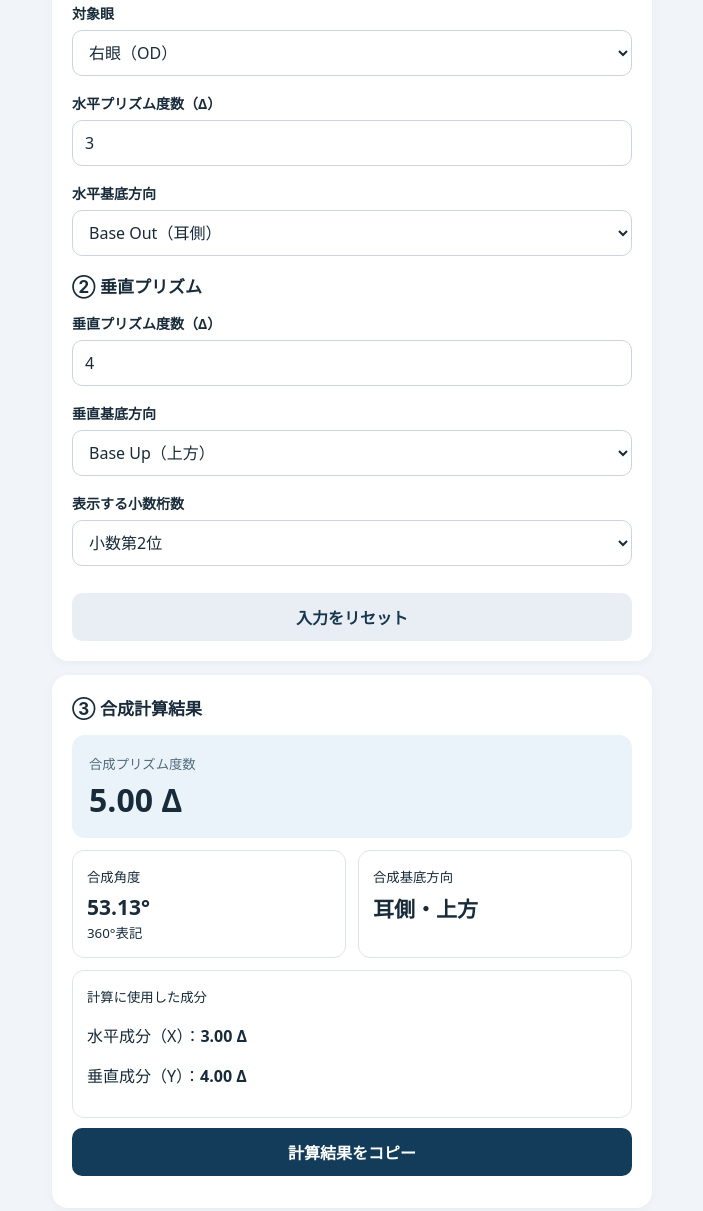
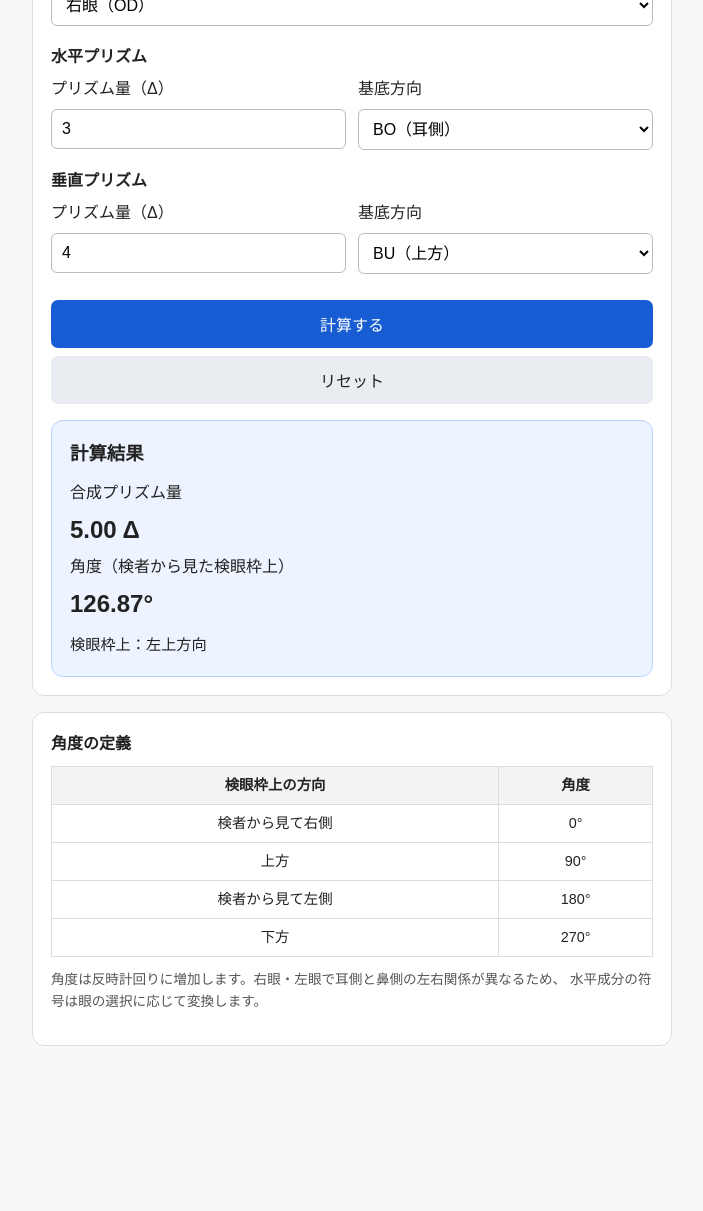
Before and after one commit to tomos1113-ops/prism-calculator, a plain HTML site: page index.html in a window 1280 px wide. Shown: the part 199-1410 px from the top of the page, without its empty margins (288-991 px from the left). After the commit the page ends 1281 px from the top, so only its background shows below. Drawn offline with Linux system fonts and the light colour scheme.

Commit message:
index.html

```diff
--- a/index.html
+++ b/index.html
@@ -1,120 +1,159 @@
 
-<!doctype html>
+<!DOCTYPE html>
 <html lang="ja">
 <head>
-<meta charset="utf-8">
-<meta name="viewport" content="width=device-width, initial-scale=1">
-<meta name="theme-color" content="#123c5a">
+  <meta charset="UTF-8">
+  <meta name="viewport" content="width=device-width, initial-scale=1.0">
   <title>プリズム合成計算</title>
+  <style>
+    * {
+      box-sizing: border-box;
+    }
 
-<style>
-:root {
-  font-family: system-ui, -apple-system, sans-serif;
-  color: #182b3a;
-  background: #f1f5f9;
+    body {
+      font-family: sans-serif;
+      max-width: 680px;
+      margin: 0 auto;
+      padding: 20px;
+      line-height: 1.6;
+      color: #222;
+      background: #f7f8fa;
     }
-* { box-sizing: border-box; }
-body { margin: 0; padding: 20px 14px 36px; }
-main { max-width: 600px; margin: auto; }
 
-header {
-  background: #123c5a;
-  color: white;
-  border-radius: 18px;
-  padding: 22px;
+    h1 {
+      font-size: 1.5rem;
+      margin-bottom: 8px;
+    }
+
+    .description {
+      color: #555;
+      font-size: 0.9rem;
+      margin-bottom: 20px;
+    }
+
+    .panel {
+      background: white;
+      border: 1px solid #ddd;
+      border-radius: 12px;
+      padding: 18px;
       margin-bottom: 16px;
     }
-h1 { font-size: 24px; margin: 0 0 7px; }
-header p { margin: 0; color: #dceaf5; font-size: 14px; }
 
-.card {
+    .field {
+      margin-bottom: 18px;
+    }
+
+    .field:last-child {
+      margin-bottom: 0;
+    }
+
+    label {
+      display: block;
+      font-weight: bold;
+      margin-bottom: 7px;
+    }
+
+    select,
+    input {
+      width: 100%;
+      font-size: 1rem;
+      padding: 10px;
+      border: 1px solid #bbb;
+      border-radius: 6px;
       background: white;
-  border-radius: 16px;
-  padding: 20px;
-  margin-bottom: 14px;
-  box-shadow: 0 2px 8px #16324f0d;
     }
-h2 { font-size: 17px; margin: 0 0 15px; }
-label { display: block; font-size: 14px; font-weight: 650; }
 
-input, select, button {
-  width: 100%;
-  font: inherit;
-  border-radius: 10px;
-  min-height: 46px;
-}
-input, select {
-  border: 1px solid #cbd5e1;
-  background: white;
-  padding: 10px 12px;
-  margin-top: 7px;
-  color: #182b3a;
-}
-input:focus, select:focus {
-  outline: 2px solid #93c5fd;
-  border-color: #2563eb;
-}
-.field { margin-bottom: 17px; }
-.unit { font-size: 13px; color: #64748b; }
-
-.result {
-  background: #eaf3fa;
-  border-radius: 13px;
-  padding: 17px;
-  margin-bottom: 12px;
-}
-.result small { color: #526b7d; }
-.big { font-size: 32px; font-weight: 750; margin-top: 4px; }
-
-.two {
+    .input-row {
       display: grid;
       grid-template-columns: 1fr 1fr;
       gap: 12px;
     }
-.tile {
-  border: 1px solid #dce5ed;
+
+    button {
+      width: 100%;
+      padding: 12px;
+      font-size: 1rem;
+      border: 0;
+      border-radius: 7px;
+      cursor: pointer;
+      margin-top: 8px;
+    }
+
+    .calculate {
+      background: #175cd3;
+      color: white;
+    }
+
+    .reset {
+      background: #e9edf2;
+      color: #222;
+    }
+
+    .result {
+      background: #edf4ff;
+      border: 1px solid #b7d0ff;
       border-radius: 12px;
-  padding: 14px;
-  min-width: 0;
+      padding: 18px;
+      margin-top: 16px;
     }
-.tile .value {
-  font-size: 21px;
-  font-weight: 750;
-  margin-top: 6px;
-  overflow-wrap: anywhere;
+
+    .result h2 {
+      font-size: 1.15rem;
+      margin: 0 0 12px;
     }
-button {
-  border: 0;
-  padding: 12px;
-  font-weight: 700;
-  cursor: pointer;
+
+    .result-value {
+      font-size: 1.5rem;
+      font-weight: bold;
+      margin: 5px 0;
+    }
+
+    .result-detail {
+      font-size: 0.95rem;
       margin-top: 10px;
     }
-.primary { background: #123c5a; color: white; }
-.secondary { background: #e8eef4; color: #18374e; }
-.note { color: #64748b; font-size: 12px; line-height: 1.7; }
-footer { font-size: 12px; color: #64748b; line-height: 1.7; padding: 8px 2px; }
 
-@media (max-width: 360px) {
-  .two { grid-template-columns: 1fr; }
-  .big { font-size: 28px; }
+    .error {
+      color: #b42318;
+      font-weight: bold;
+      margin-top: 10px;
+    }
+
+    .note {
+      color: #555;
+      font-size: 0.85rem;
+      margin-top: 12px;
+    }
+
+    .direction-table {
+      width: 100%;
+      border-collapse: collapse;
+      font-size: 0.9rem;
+      margin-top: 10px;
+    }
+
+    .direction-table th,
+    .direction-table td {
+      padding: 7px;
+      border: 1px solid #ddd;
+      text-align: center;
+    }
+
+    .direction-table th {
+      background: #f1f3f5;
     }
   </style>
 </head>
 
 <body>
-<main>
+  <h1>プリズム合成計算</h1>
+  <p class="description">
+    水平・垂直プリズムから、合成プリズム量と検眼枠上の角度を計算します。
+  </p>
 
-<header>
-  <h1>プリズム合成計算</h1>
-  <p>左右眼の基底方向を考慮した合成プリズム計算</p>
-</header>
-
-<section class="card">
-  <h2>① 対象眼・水平プリズム</h2>
-
+  <div class="panel">
     <div class="field">
-    <label for="eye">対象眼</label>
+      <label for="eye">眼の選択</label>
       <select id="eye">
         <option value="OD">右眼（OD）</option>
         <option value="OS">左眼（OS）</option>
@@ -122,272 +161,195 @@ footer { font-size: 12px; color: #64748b; line-height: 1.7; padding: 8px 2px; }
     </div>
 
     <div class="field">
-    <label for="horizontal">水平プリズム度数（Δ）</label>
-    <input id="horizontal" type="number" min="0" step="any" value="3">
+      <label>水平プリズム</label>
+      <div class="input-row">
+        <div>
+          <label for="horizontal" style="font-weight:normal">プリズム量（Δ）</label>
+          <input id="horizontal" type="number" min="0" step="0.1" value="3">
+        </div>
+        <div>
+          <label for="horizontalDirection" style="font-weight:normal">基底方向</label>
+          <select id="horizontalDirection">
+            <option value="BO">BO（耳側）</option>
+            <option value="BI">BI（鼻側）</option>
+          </select>
+        </div>
+      </div>
     </div>
 
     <div class="field">
-    <label for="hdir">水平基底方向</label>
-    <select id="hdir">
-      <option value="in">Base In（鼻側）</option>
-      <option value="out" selected>Base Out（耳側）</option>
+      <label>垂直プリズム</label>
+      <div class="input-row">
+        <div>
+          <label for="vertical" style="font-weight:normal">プリズム量（Δ）</label>
+          <input id="vertical" type="number" min="0" step="0.1" value="4">
+        </div>
+        <div>
+          <label for="verticalDirection" style="font-weight:normal">基底方向</label>
+          <select id="verticalDirection">
+            <option value="BU">BU（上方）</option>
+            <option value="BD">BD（下方）</option>
           </select>
         </div>
-
-  <h2>② 垂直プリズム</h2>
-
-  <div class="field">
-    <label for="vertical">垂直プリズム度数（Δ）</label>
-    <input id="vertical" type="number" min="0" step="any" value="4">
-  </div>
-
-  <div class="field">
-    <label for="vdir">垂直基底方向</label>
-    <select id="vdir">
-      <option value="up" selected>Base Up（上方）</option>
-      <option value="down">Base Down（下方）</option>
-    </select>
-  </div>
-
-  <div class="field">
-    <label for="precision">表示する小数桁数</label>
-    <select id="precision">
-      <option value="0">整数</option>
-      <option value="1">小数第1位</option>
-      <option value="2" selected>小数第2位</option>
-      <option value="3">小数第3位</option>
-    </select>
-  </div>
-
-  <button class="secondary" id="reset" type="button">
-    入力をリセット
-  </button>
-</section>
-
-<section class="card" aria-live="polite">
-  <h2>③ 合成計算結果</h2>
-
-  <div class="result">
-    <small>合成プリズム度数</small>
-    <div class="big"><span id="magnitude">5.00</span> Δ</div>
-  </div>
-
-  <div class="two">
-    <div class="tile">
-      <small>合成角度</small>
-      <div class="value"><span id="angle">53.13</span>°</div>
-      <small>360°表記</small>
-    </div>
-
-    <div class="tile">
-      <small>合成基底方向</small>
-      <div class="value" id="direction">耳側・上方</div>
       </div>
     </div>
 
-  <div class="tile" style="margin-top:12px">
-    <small>計算に使用した成分</small>
-    <p>水平成分（X）：<strong><span id="xcomp">3.00</span> Δ</strong></p>
-    <p>垂直成分（Y）：<strong><span id="ycomp">4.00</span> Δ</strong></p>
+    <button class="calculate" id="calculate">計算する</button>
+    <button class="reset" id="reset">リセット</button>
+
+    <div id="error" class="error" role="alert"></div>
+
+    <div class="result" id="result" aria-live="polite">
+      <h2>計算結果</h2>
+      <div>合成プリズム量</div>
+      <div class="result-value" id="magnitude">5.00 Δ</div>
+      <div>角度（検者から見た検眼枠上）</div>
+      <div class="result-value" id="angle">126.87°</div>
+      <div class="result-detail" id="direction">検眼枠上：左上方向</div>
+    </div>
   </div>
 
-  <button class="primary" id="copy" type="button">
-    計算結果をコピー
-  </button>
-  <p class="note" id="message" role="status"></p>
-</section>
-
-<section class="card">
-  <h2>④ 角度の定義</h2>
-  <p>画面上の右方向を0°とし、反時計回りに角度を増加させます。</p>
-
-  <div class="two">
-    <div class="tile"><strong>0°</strong><br>右方向</div>
-    <div class="tile"><strong>90°</strong><br>上方向</div>
-    <div class="tile"><strong>180°</strong><br>左方向</div>
-    <div class="tile"><strong>270°</strong><br>下方向</div>
+  <div class="panel">
+    <strong>角度の定義</strong>
+    <table class="direction-table">
+      <thead>
+        <tr>
+          <th>検眼枠上の方向</th>
+          <th>角度</th>
+        </tr>
+      </thead>
+      <tbody>
+        <tr><td>検者から見て右側</td><td>0°</td></tr>
+        <tr><td>上方</td><td>90°</td></tr>
+        <tr><td>検者から見て左側</td><td>180°</td></tr>
+        <tr><td>下方</td><td>270°</td></tr>
+      </tbody>
+    </table>
+    <p class="note">
+      角度は反時計回りに増加します。右眼・左眼で耳側と鼻側の左右関係が異なるため、
+      水平成分の符号は眼の選択に応じて変換します。
+    </p>
   </div>
 
-  <p class="note">
-    右眼では耳側が画面右、鼻側が画面左です。
-    左眼では耳側が画面左、鼻側が画面右です。
-    そのため、Base Outの角度は右眼で0°、左眼で180°になります。
-    合成基底方向の表示は、対象眼に応じて耳側・鼻側に変換されます。
-  </p>
-</section>
+  <script>
+    "use strict";
 
-<section class="card">
-  <h2>⑤ 計算式</h2>
-  <p><strong>合成プリズム度数</strong></p>
-  <p class="unit">P = √(X² + Y²)</p>
+    const eyeInput = document.getElementById("eye");
+    const horizontalInput = document.getElementById("horizontal");
+    const horizontalDirectionInput =
+      document.getElementById("horizontalDirection");
+    const verticalInput = document.getElementById("vertical");
+    const verticalDirectionInput =
+      document.getElementById("verticalDirection");
 
-  <p><strong>合成角度</strong></p>
-  <p class="unit">θ = atan2(Y, X) × 180 / π</p>
-
-  <p class="note">
-    角度が負の場合は360°を加算します。
-    水平・垂直ともに0Δの場合、方向角は定まりません。
-  </p>
-</section>
-
-<section class="card">
-  <h2>⑥ 動作確認例</h2>
-
-  <p><strong>例1：右眼、Base Out 3Δ ＋ Base Up 4Δ</strong></p>
-  <p>合成度数：5.00Δ、角度：53.13°、方向：耳側・上方</p>
-
-  <p><strong>例2：左眼、Base Out 3Δ ＋ Base Up 4Δ</strong></p>
-  <p>合成度数：5.00Δ、角度：126.87°、方向：耳側・上方</p>
-
-  <p class="note">
-    左右眼を切り替えると水平成分の符号が反転します。
-    合成度数が同じでも、角度は変わります。
-  </p>
-</section>
-
-<footer>
-  本プログラムはプリズムベクトルの合成を支援する計算ツールです。
-  臨床使用前に、施設で採用している基底方向の定義と既知の計算例で照合してください。
-</footer>
-
-</main>
-
-<script>
-const $ = id => document.getElementById(id);
-
-const ids = [
-  "eye", "horizontal", "hdir",
-  "vertical", "vdir", "precision"
-];
+    const magnitudeOutput = document.getElementById("magnitude");
+    const angleOutput = document.getElementById("angle");
+    const directionOutput = document.getElementById("direction");
+    const errorOutput = document.getElementById("error");
 
     function calculate() {
-  const hs = $("horizontal").value.trim();
-  const vs = $("vertical").value.trim();
-  const hval = Number(hs);
-  const vval = Number(vs);
-  const message = $("message");
+      errorOutput.textContent = "";
+
+      const eye = eyeInput.value;
+      const horizontal = Number(horizontalInput.value);
+      const vertical = Number(verticalInput.value);
+      const horizontalDirection = horizontalDirectionInput.value;
+      const verticalDirection = verticalDirectionInput.value;
 
       if (
-    hs === "" || vs === "" ||
-    !Number.isFinite(hval) ||
-    !Number.isFinite(vval) ||
-    hval < 0 || vval < 0
+        horizontalInput.value.trim() === "" ||
+        verticalInput.value.trim() === "" ||
+        !Number.isFinite(horizontal) ||
+        !Number.isFinite(vertical) ||
+        horizontal < 0 ||
+        vertical < 0
       ) {
-    $("magnitude").textContent = "—";
-    $("angle").textContent = "—";
-    $("direction").textContent = "—";
-    $("xcomp").textContent = "—";
-    $("ycomp").textContent = "—";
-    message.textContent = "度数は0以上の数値を入力してください。";
+        errorOutput.textContent =
+          "プリズム量は0以上の数値を入力してください。";
         return;
       }
 
-  const eye = $("eye").value;
-  const isOut = $("hdir").value === "out";
-  const isUp = $("vdir").value === "up";
+      /*
+       * 座標系：
+       * 検者から見て右側を +X、左側を -X、
+       * 上方を +Y、下方を -Y とする。
+       *
+       * OD：BOは検者から見て左、BIは右。
+       * OS：BOは検者から見て右、BIは左。
+       */
 
-  // 画面右を +X、画面上を +Y とする
-  // 右眼：耳側 +X、鼻側 -X
-  // 左眼：耳側 -X、鼻側 +X
-  const x = hval * (
-    ((eye === "OD" && isOut) ||
-     (eye === "OS" && !isOut)) ? 1 : -1
-  );
+      let x;
 
-  // Base Up は +Y、Base Down は -Y
-  const y = vval * (isUp ? 1 : -1);
-
-  const mag = Math.hypot(x, y);
-  const digits = Number($("precision").value);
-  const zero = 1e-12;
-
-  $("magnitude").textContent = mag.toFixed(digits);
-  $("xcomp").textContent = x.toFixed(digits);
-  $("ycomp").textContent = y.toFixed(digits);
-
-  if (mag < zero) {
-    $("angle").textContent = "—";
-    $("direction").textContent = "合成なし";
-    message.textContent =
-      "水平・垂直ともに0Δです。方向角は定まりません。";
-    return;
+      if (eye === "OD") {
+        x = horizontalDirection === "BO"
+          ? -horizontal
+          : horizontal;
+      } else {
+        x = horizontalDirection === "BO"
+          ? horizontal
+          : -horizontal;
       }
 
-  // atan2で角度を計算し、0°以上360°未満に変換
-  let deg = Math.atan2(y, x) * 180 / Math.PI;
+      const y = verticalDirection === "BU"
+        ? vertical
+        : -vertical;
 
-  if (deg < 0) deg += 360;
-  if (Math.abs(deg - 360) < 1e-10) deg = 0;
+      const magnitude = Math.hypot(x, y);
 
-  $("angle").textContent = deg.toFixed(digits);
+      let angle = Math.atan2(y, x) * 180 / Math.PI;
+      angle = (angle + 360) % 360;
 
-  // 合成基底方向を解剖学的方向で表示
-  const horizontal = Math.abs(x) < zero
-    ? ""
-    : (
-        ((eye === "OD" && x > 0) ||
-         (eye === "OS" && x < 0))
-          ? "耳側"
-          : "鼻側"
-      );
-
-  const vertical = Math.abs(y) < zero
-    ? ""
-    : (y > 0 ? "上方" : "下方");
-
-  $("direction").textContent =
-    [horizontal, vertical].filter(Boolean).join("・") || "—";
-
-  message.textContent = "";
+      // 浮動小数点誤差による360°表示を避ける
+      if (Math.abs(angle - 360) < 1e-10) {
+        angle = 0;
       }
 
-ids.forEach(id => {
-  $(id).addEventListener("input", calculate);
-  $(id).addEventListener("change", calculate);
-});
+      magnitudeOutput.textContent = magnitude.toFixed(2) + " Δ";
+      angleOutput.textContent = angle.toFixed(2) + "°";
 
-$("reset").addEventListener("click", () => {
-  $("eye").value = "OD";
-  $("horizontal").value = "0";
-  $("hdir").value = "out";
-  $("vertical").value = "0";
-  $("vdir").value = "up";
-  $("precision").value = "2";
+      let directionText;
+
+      if (magnitude === 0) {
+        directionText = "合成プリズムなし（方向なし）";
+      } else {
+        const horizontalText =
+          x > 0 ? "右" :
+          x < 0 ? "左" : "";
+
+        const verticalText =
+          y > 0 ? "上" :
+          y < 0 ? "下" : "";
+
+        if (horizontalText && verticalText) {
+          directionText =
+            "検眼枠上：" + horizontalText + verticalText + "方向";
+        } else if (horizontalText) {
+          directionText =
+            "検眼枠上：" + horizontalText + "方向";
+        } else if (verticalText) {
+          directionText =
+            "検眼枠上：" + verticalText + "方向";
+        } else {
+          directionText = "合成プリズムなし";
+        }
+      }
+
+      directionOutput.textContent = directionText;
+    }
+
+    function reset() {
+      eyeInput.value = "OD";
+      horizontalInput.value = "3";
+      horizontalDirectionInput.value = "BO";
+      verticalInput.value = "4";
+      verticalDirectionInput.value = "BU";
       calculate();
-});
+    }
 
-$("copy").addEventListener("click", async () => {
-  const text =
-    "プリズム合成計算\n" +
-    "対象眼：" + $("eye").selectedOptions[0].text + "\n" +
-    "水平：" + $("horizontal").value + "Δ（" +
-      $("hdir").selectedOptions[0].text + "）\n" +
-    "垂直：" + $("vertical").value + "Δ（" +
-      $("vdir").selectedOptions[0].text + "）\n" +
-    "合成度数：" + $("magnitude").textContent + "Δ\n" +
-    "合成角度：" + $("angle").textContent + "°\n" +
-    "合成基底方向：" + $("direction").textContent;
-
-  try {
-    await navigator.clipboard.writeText(text);
-    $("message").textContent = "計算結果をコピーしました。";
-  } catch {
-    const area = document.createElement("textarea");
-    area.value = text;
-    document.body.appendChild(area);
-    area.select();
-
-    const ok = document.execCommand("copy");
-    area.remove();
-
-    $("message").textContent = ok
-      ? "計算結果をコピーしました。"
-      : "コピーできませんでした。結果を手動で選択してください。";
-  }
-});
+    document.getElementById("calculate").addEventListener("click", calculate);
+    document.getElementById("reset").addEventListener("click", reset);
 
     calculate();
   </script>
-
 </body>
 </html>
```
Lines whose indentation alone changed are shown as unchanged.
